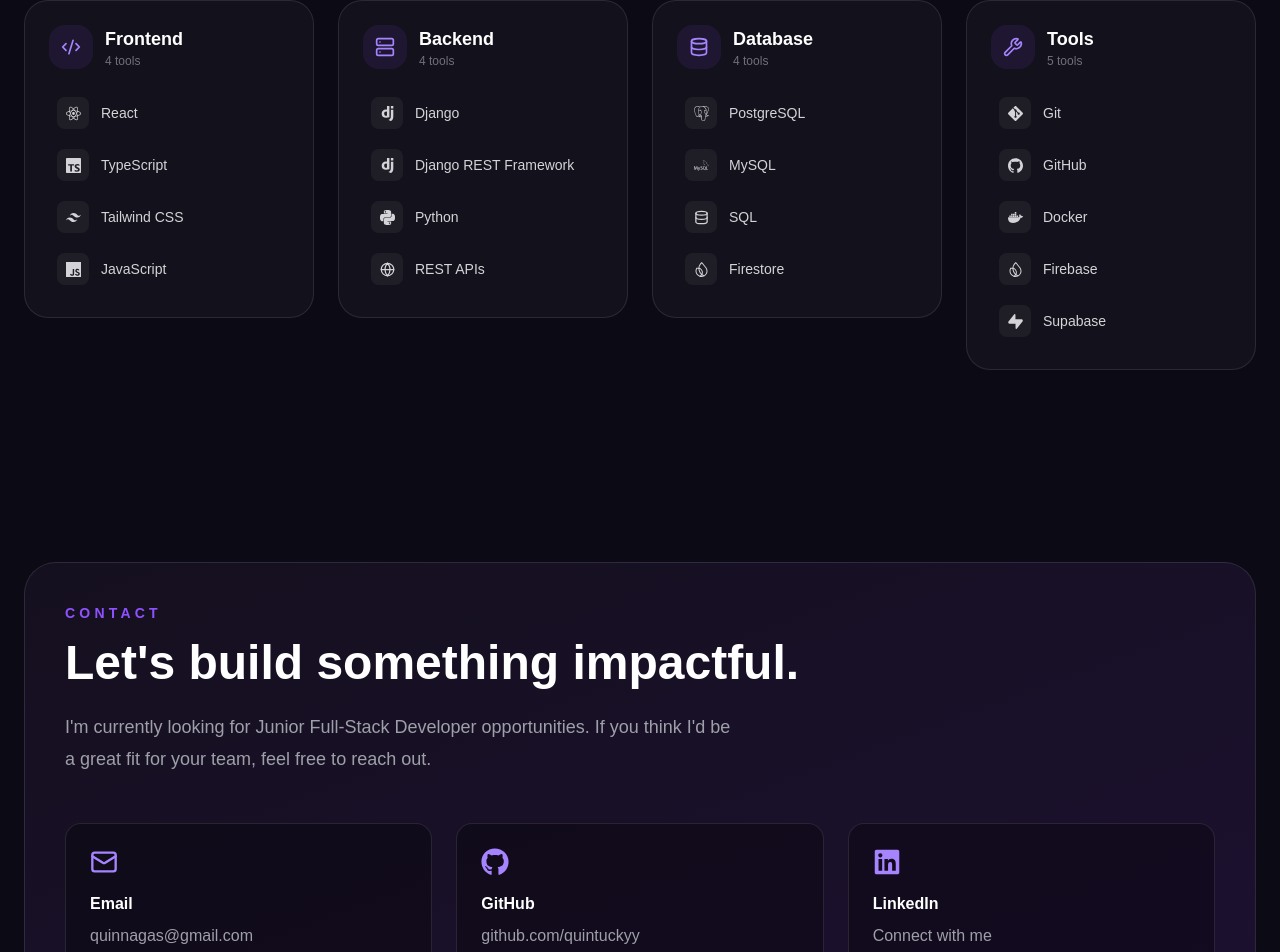
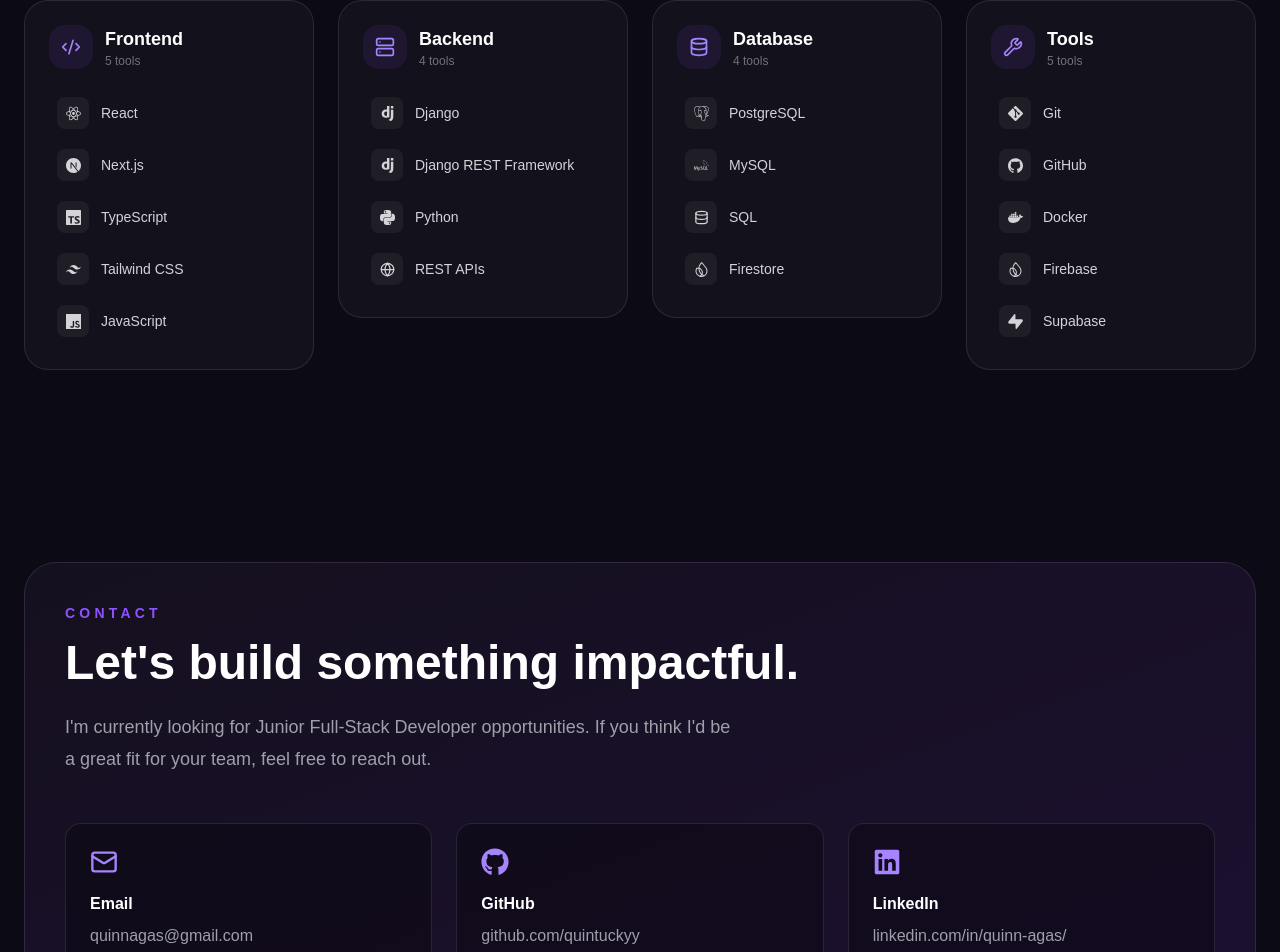
Before and after one commit to quintuckyy/Portfolio, a Next.js app: page / in a window 1280 px wide. Shown: the part 3290-4242 px from the top of the page. Built offline with nearby package versions, Linux system fonts and the light colour scheme.

Commit message:
Update contact information

```diff
--- a/components/Contact.tsx
+++ b/components/Contact.tsx
@@ -58,7 +58,7 @@
             <h3 className="font-semibold">LinkedIn</h3>
 
             <p className="mt-2 text-zinc-400">
-              Connect with me
+              linkedin.com/in/quinn-agas/
             </p>
           </a>
 
--- a/components/Skills.tsx
+++ b/components/Skills.tsx
@@ -7,6 +7,7 @@
   SiGithub,
   SiJavascript,
   SiMysql,
+  SiNextdotjs,
   SiPostgresql,
   SiPython,
   SiReact,
@@ -26,6 +27,7 @@
 
 const skillIcons: Record<string, IconType | LucideIcon> = {
   React: SiReact,
+  "Next.js": SiNextdotjs,
   TypeScript: SiTypescript,
   "Tailwind CSS": SiTailwindcss,
   JavaScript: SiJavascript,
--- a/data/portfolio.ts
+++ b/data/portfolio.ts
@@ -50,7 +50,7 @@
 ];
 
 export const skills = {
-  Frontend: ["React", "TypeScript", "Tailwind CSS", "JavaScript"],
+  Frontend: ["React", "Next.js", "TypeScript", "Tailwind CSS", "JavaScript"],
   Backend: ["Django", "Django REST Framework", "Python", "REST APIs"],
   Database: ["PostgreSQL", "MySQL", "SQL", "Firestore"],
   Tools: ["Git", "GitHub", "Docker", "Firebase", "Supabase"],
```
